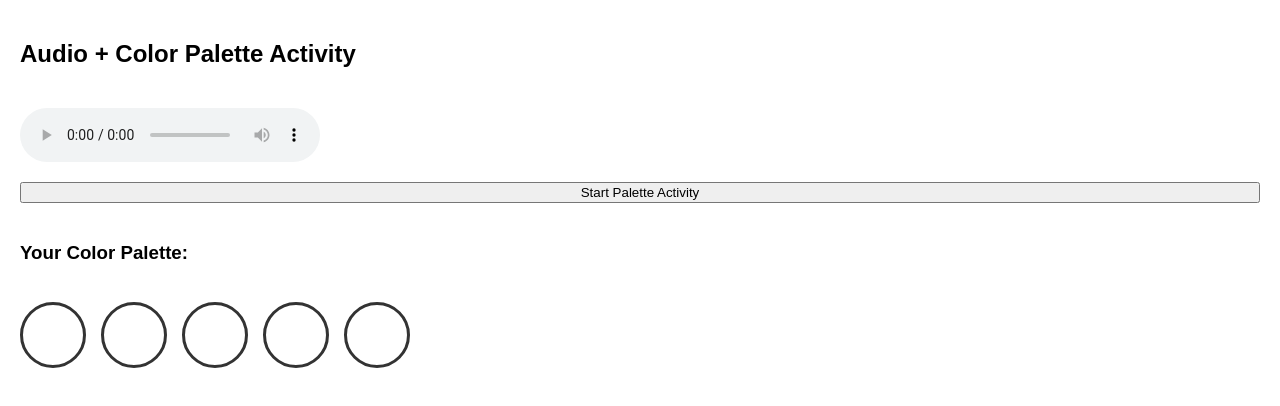
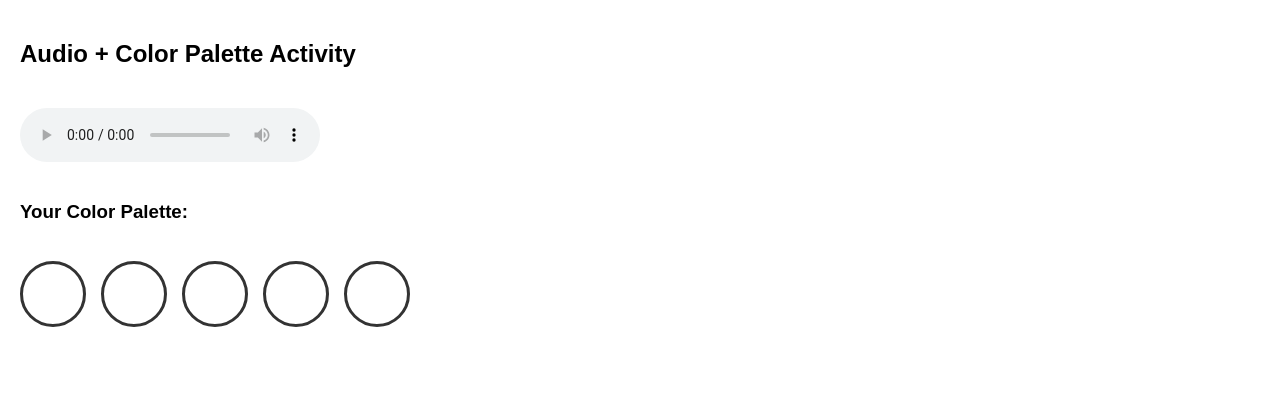
Before and after one commit to UnnaturalShadow/audio-tour, a plain HTML site: page html/colors.html in a window 1280 px wide. Drawn offline with Linux system fonts and the light colour scheme.

```diff
--- a/html/colors.html
+++ b/html/colors.html
@@ -44,7 +44,7 @@
     <source src="../audios/test.wav" type="audio/mpeg" />
   </audio>
 
-  <button id="startSequence">Start Palette Activity</button>
+  <!-- <button id="startSequence">Start Palette Activity</button> -->
 
   <div id="colorPickerSection">
     <label for="colorPicker">Choose a color:</label>
```
